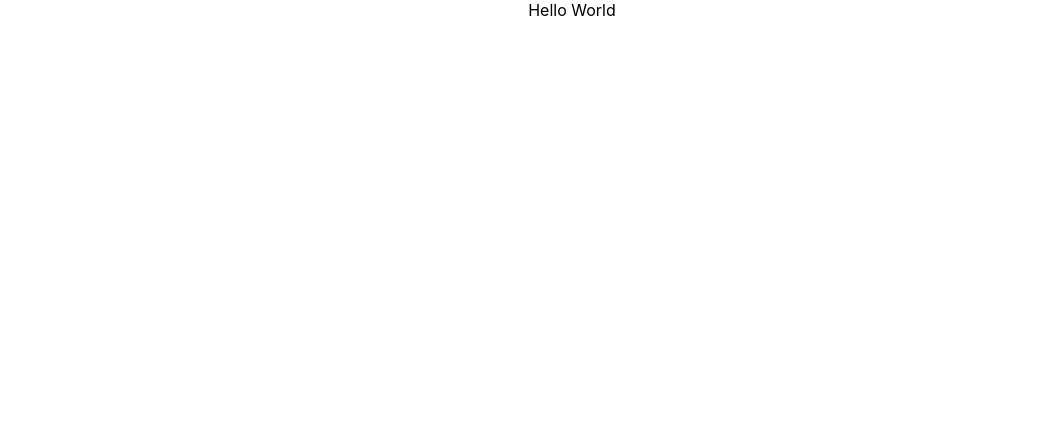
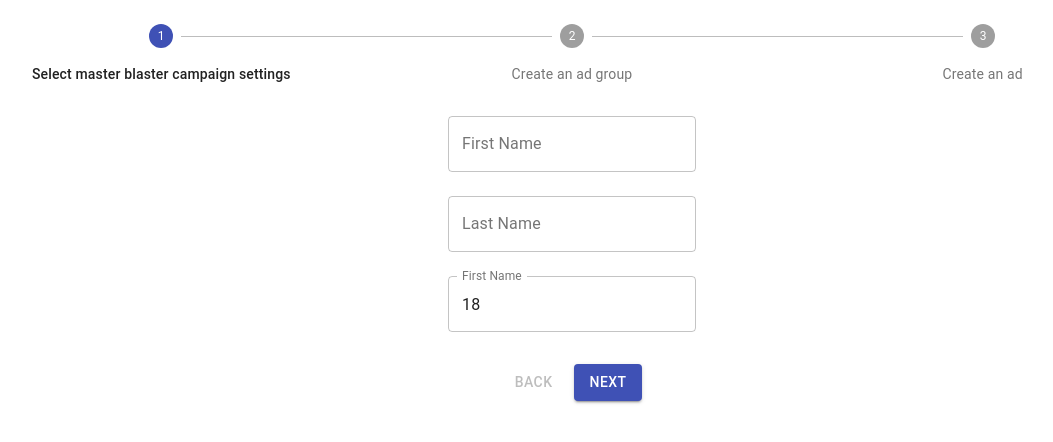
Before and after one commit to realahsanshah/Project10-Signup-Multistep, a React (Create React App) app: page / in a window 1280 px wide. Shown: the top 442 px of the page, without its empty margins (68-1121 px from the left). Built offline with nearby package versions, Linux system fonts and the light colour scheme.

Commit message:
Added Personal Info Form

```diff
--- a/package.json
+++ b/package.json
@@ -10,9 +10,10 @@
     "@testing-library/user-event": "^7.1.2",
     "@types/jest": "^24.0.0",
     "@types/node": "^12.0.0",
-    "@types/react": "^16.9.0",
+    "@types/react": "^16.9.55",
     "@types/react-dom": "^16.9.0",
     "@types/react-redux": "^7.1.9",
+    "@types/yup": "^0.29.9",
     "formik": "^2.2.1",
     "react": "^17.0.1",
     "react-dom": "^17.0.1",
--- a/src/App.tsx
+++ b/src/App.tsx
@@ -1,18 +1,12 @@
 import React from 'react';
-import { RootStateOrAny, useDispatch, useSelector } from 'react-redux';
-import { createNamedExports } from 'typescript';
 import './App.css';
-// import { addFirstname } from './store/UserSlice';
+import SignupForm from './components/SignupForm';
 
 function App() {
-  // const userInfo=useSelector((state:RootStateOrAny)=>state);
-  // const dispatch=useDispatch();
-
-
 
   return (
     <div className="App">
-      Hello World
+      <SignupForm />
     </div>
   );
 }
--- /dev/null
+++ b/src/components/Forms/PersonalInfoForm.tsx
@@ -0,0 +1,96 @@
+import * as React from 'react';
+import { Formik, Form, Field, ErrorMessage } from 'formik';
+import { useSelector, useDispatch, RootStateOrAny } from 'react-redux';
+import * as Yup from 'yup';
+import { TextField } from '@material-ui/core';
+
+export interface PersonalInfoFormProps {
+
+}
+
+const PersonalInfoForm: React.SFC<PersonalInfoFormProps> = () => {
+    const { firstname, lastname, age } = useSelector((state: RootStateOrAny) => state)
+
+    const dispatch = useDispatch();
+
+    return (
+        <div>
+            <Formik
+                initialValues={{ firstname, lastname, age }}
+                validationSchema={Yup.object({
+                    firstname: Yup.string()
+                        .required("Firstname is required")
+                        .max(20, "Must be 20 characters or less")
+                        .min(2, "Must be greater than or equals to 2 characters"),
+                    lastname: Yup.string()
+                        .required("Lastname is required")
+                        .max(20, "Must be 20 characters or less")
+                        .min(2, "Must be greater than or equals to 2 characters"),
+                    age: Yup.string()
+                        .required("Age is required")
+                        .max(60, "Must be 60 or less")
+                        .min(18, "Must be 18 or more"),
+                })}
+
+                onSubmit={(values) => {
+                    console.log("Values", values);
+                }}
+            >
+                {(formik:any) => (
+                    <Form onSubmit={formik.handleSubmit}>
+                        <div>
+                            <Field
+                                type='text'
+                                as={TextField}
+                                variant="outlined"
+                                label="First Name"
+                                name="firstname"
+                                id="firstname"
+                                mt={2}
+                            />
+                            <br />
+                            <ErrorMessage name='firstname' render={(msg:string) => (
+                                <span style={{ color: "red" }}>{msg}</span>
+                            )} />
+                            <br/>
+                        </div>
+                        <div>
+                            <Field
+                                type='text'
+                                as={TextField}
+                                variant="outlined"
+                                label="Last Name"
+                                name="lastname"
+                                id="lastname"
+                            />
+                            <br />
+                            <ErrorMessage name='lastname' render={(msg:string) => (
+                                <span style={{ color: "red" }}>{msg}</span>
+                            )} />
+                            <br/>
+                        </div>
+                        <div>
+                            <Field
+                                type='number'
+                                as={TextField}
+                                variant="outlined"
+                                label="First Name"
+                                name="age"
+                                id="age"
+                            />
+                            <br />
+                            <ErrorMessage name='age' render={(msg:string) => (
+                                <span style={{ color: "red" }}>{msg}</span>
+                            )} />
+                            <br/>
+                        </div>
+
+                    </Form>
+                )}
+
+            </Formik>
+        </div>
+    );
+}
+
+export default PersonalInfoForm;
--- /dev/null
+++ b/src/components/SignupForm.tsx
@@ -0,0 +1,94 @@
+import React from 'react';
+import { makeStyles, Theme, createStyles } from '@material-ui/core/styles';
+import Stepper from '@material-ui/core/Stepper';
+import Step from '@material-ui/core/Step';
+import StepLabel from '@material-ui/core/StepLabel';
+import Button from '@material-ui/core/Button';
+import Typography from '@material-ui/core/Typography';
+import PersonalInfoForm from './Forms/PersonalInfoForm';
+
+const useStyles = makeStyles((theme: Theme) =>
+  createStyles({
+    root: {
+      width: '100%',
+    },
+    backButton: {
+      marginRight: theme.spacing(1),
+    },
+    instructions: {
+      marginTop: theme.spacing(1),
+      marginBottom: theme.spacing(1),
+    },
+  }),
+);
+
+function getSteps() {
+  return ['Select master blaster campaign settings', 'Create an ad group', 'Create an ad'];
+}
+
+function getStepContent(stepIndex: number) {
+  switch (stepIndex) {
+    case 0:
+      return <PersonalInfoForm />;
+    case 1:
+      return 'What is an ad group anyways?';
+    case 2:
+      return 'This is the bit I really care about!';
+    default:
+      return 'Unknown stepIndex';
+  }
+}
+
+export default function SignupForm() {
+  const classes = useStyles();
+  const [activeStep, setActiveStep] = React.useState(0);
+  const steps = getSteps();
+
+  const handleNext = () => {
+    setActiveStep((prevActiveStep) => prevActiveStep + 1);
+  };
+
+  const handleBack = () => {
+    setActiveStep((prevActiveStep) => prevActiveStep - 1);
+  };
+
+  const handleReset = () => {
+    setActiveStep(0);
+  };
+
+  return (
+    <div className={classes.root}>
+      <Stepper activeStep={activeStep} alternativeLabel>
+        {steps.map((label) => (
+          <Step key={label}>
+            <StepLabel>{label}</StepLabel>
+          </Step>
+        ))}
+      </Stepper>
+      <div>
+        {activeStep === steps.length ? (
+          <div>
+            <Typography className={classes.instructions}>All steps completed</Typography>
+            <Button onClick={handleReset}>Reset</Button>
+          </div>
+        ) : (
+          <div>
+            <Typography className={classes.instructions}>{getStepContent(activeStep)}</Typography>
+            <div>
+              <Button
+                disabled={activeStep === 0}
+                onClick={handleBack}
+                className={classes.backButton}
+              >
+                Back
+              </Button>
+              <Button variant="contained" color="primary" onClick={handleNext}>
+                {activeStep === steps.length - 1 ? 'Finish' : 'Next'}
+              </Button>
+            </div>
+          </div>
+        )}
+      </div>
+    </div>
+  );
+}
```
Also changed, not shown: 1 other file (tests, documents, lock files or other folders).
